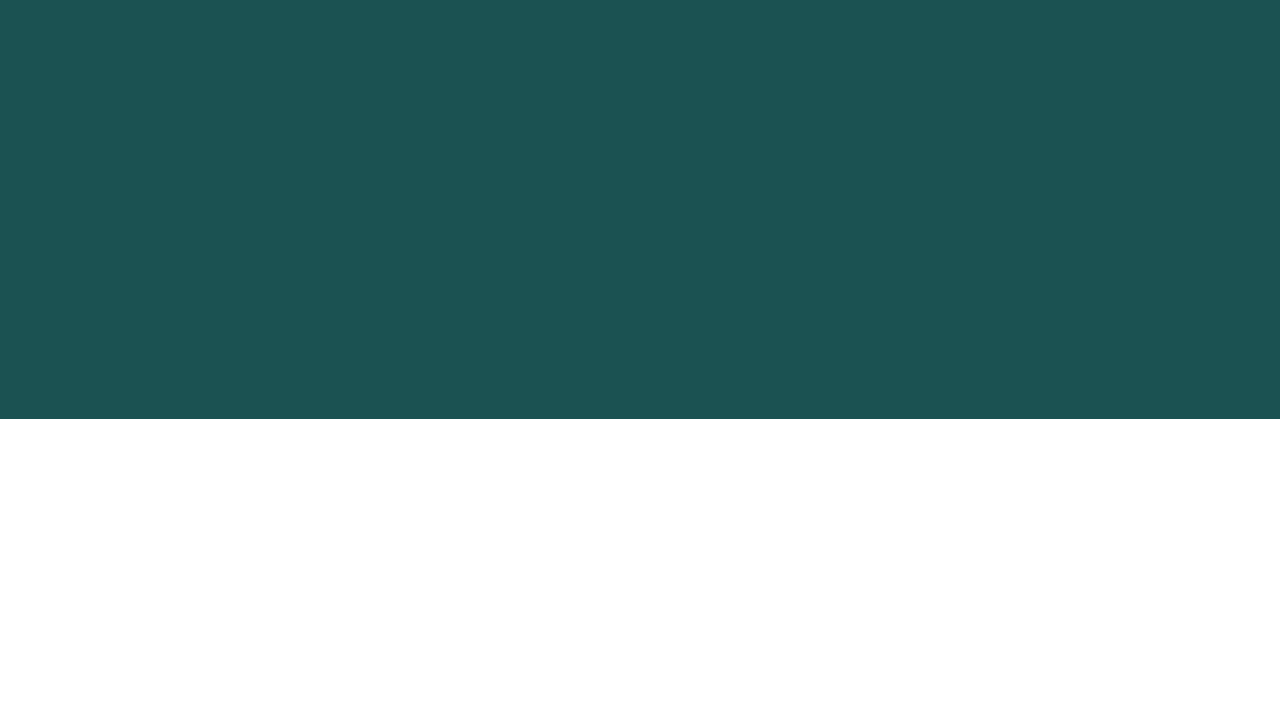
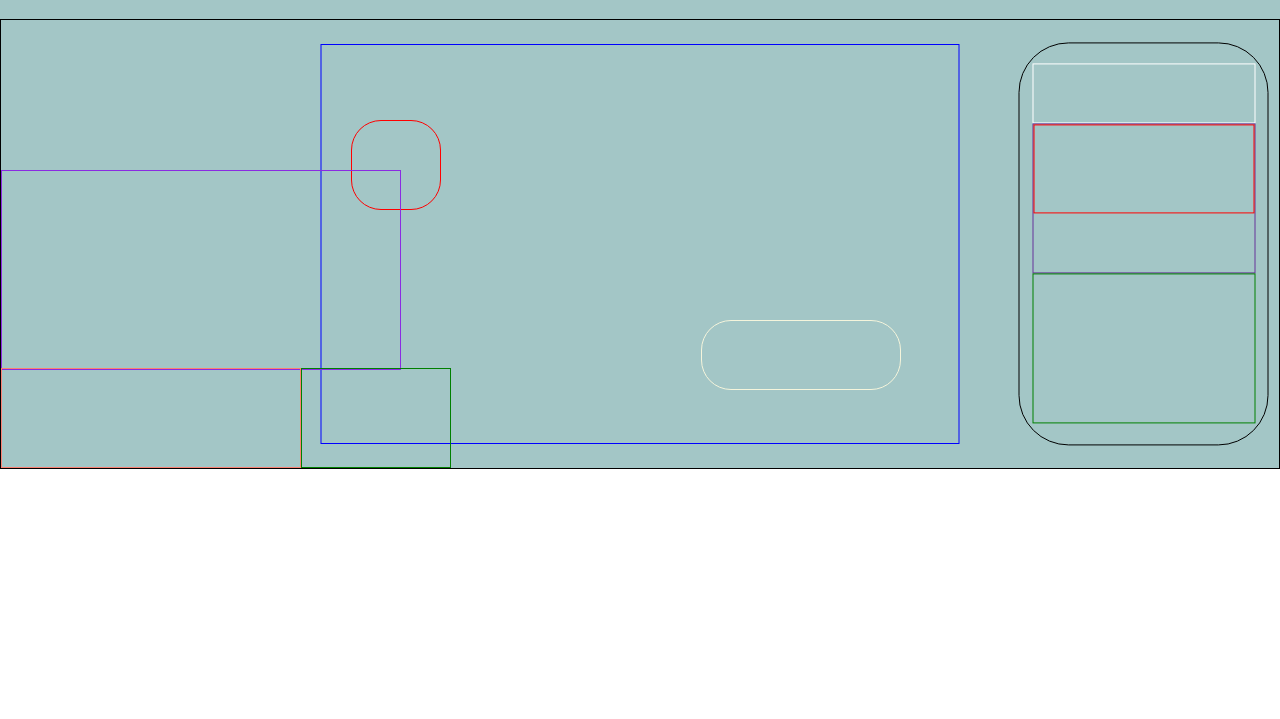
Before and after one commit to Bigbrother-2/Pulse-Shoes, a plain HTML site: page index.html in a window 1280 px wide. Shown: the part 81-800 px from the top of the page. Drawn offline with nearby package versions, Linux system fonts and the light colour scheme.

Commit message:
maquetado del Slider

```diff
--- a/index.html
+++ b/index.html
@@ -54,13 +54,42 @@
 
     <main>
         <section class="slider" id="asd">
-        <!-- <div><img src="./assets/adidas/addias1FrenteSinFondo.png" alt=""></div> -->
+            <div class="contenedorSlider">
+                <div class="imagenGrande">
+
+                </div>
+                <div class="cuadroArribaChico">
+
+                </div>
+                <div class="cuadroAbajoChico">
+
+                </div>
+                <div class="textoGrande">
+
+                </div>
+                <div class="textoChico">
+
+                </div>
+                <div class="botonComprar">
+
+                </div>
+                <div class="rectanguloInfo">
+                    <div class="creditos">
+
+                    </div>
+                    <div class="textoRectangulo">
+                        <div class="textoRectanguloH1">
+                        </div>
+                        <div class="textoRectanguloP">
+                        </div>
+                    </div>
+
+                    <div class="imagenRectangulo">
+                    </div>
+                </div>
+            </div>
         </section>
     </main>
-
-
-
-
     <script src="./app.js"></script>
 </body>
 </html>
--- a/style.css
+++ b/style.css
@@ -143,13 +143,132 @@ header{
 /* Parte del main */
 
 .slider{
-    background-color: rgb(27, 82, 82);
-    height: 500px;
+    background-color: rgba(105, 163, 163, 0.61);
+    height: 550px;
     width: 100%;
     padding-top: 100px;
+}
+
+.contenedorSlider{
+    width: 100%;
+    height: 100%;
+    border: 1px solid black;
+    position: relative;
+}
+
+.imagenGrande{
+    border: 1px solid blue;
+
+    width: 50%;
+    height: 400px;
+    position: absolute;
+    top: 50%;
+    left: 50%;
+    transform: translate(-50%,-50%);
+}
+
+.cuadroArribaChico{
+    border: 1px solid red;
+
+    width: 90px;
+    height: 90px;
+    position: absolute;
+    top:100px;
+    left: 350px;
+    border-radius: 30px;
+}
+
+.cuadroAbajoChico{
+    border: 1px solid beige;
+    width: 200px;
+    height: 70px;
+    position: absolute;
+    top: 300px;
+    left: 700px;
+    border-radius: 30px;
+}
+
+.textoGrande{
+    border: 1px solid blueviolet;
+    width: 400px;
+    height: 200px;
+    position: absolute;
+    top: 150px;
+}
+
+.textoChico{
+    border: 1px solid salmon;
+
+    height: 100px;
+    width: 300px;
+    position: absolute;
+    top: 100%;
+    transform: translateY(-100%);
+}
+
+.botonComprar{
+    border: 1px solid green;
+
+    height: 100px;
+    width: 150px;
+    position: absolute;
+    top: 100%;
+    transform: translateY(-100%);
+    left: 300px ;
+}
+.rectanguloInfo{
+    border: 1px solid rgb(0, 0, 0);
+    height: 90%;
+    width: 250px;
+    position: absolute;
+    left: 99%;
+    top: 50%;
+    transform: translate(-99%,-50%);
+    border-radius: 50px;
     display: flex;
-    align-items: center;
-    justify-content: center;
+    flex-direction: column;
+}
+
+.creditos{
+    border: 1px solid white;
+
+    width: 90%;
+    height: 60px;
+    margin: 0 auto;
+    margin-top: 20px;
+}
+
+.textoRectangulo{
+    border: 1px solid rebeccapurple;
+
+    height: 150px;
+    width: 90%;
+    margin: 0 auto;
+}
+
+.textoRectanguloH1{
+    border: 1px solid red;
+
+    height: 60%;
+    width: 100%;
+    margin: 0 auto;
+
+}
+
+.textorectanguloP{
+    border: 1px solid blue;
+
+    height: 40%;
+    width: 100%;
+}
+
+.imagenRectangulo{
+    border: 1px solid green;
+
+    height: 150px;
+    width: 90%;
+    margin: 0 auto;
+
 }
 
 img{
```
